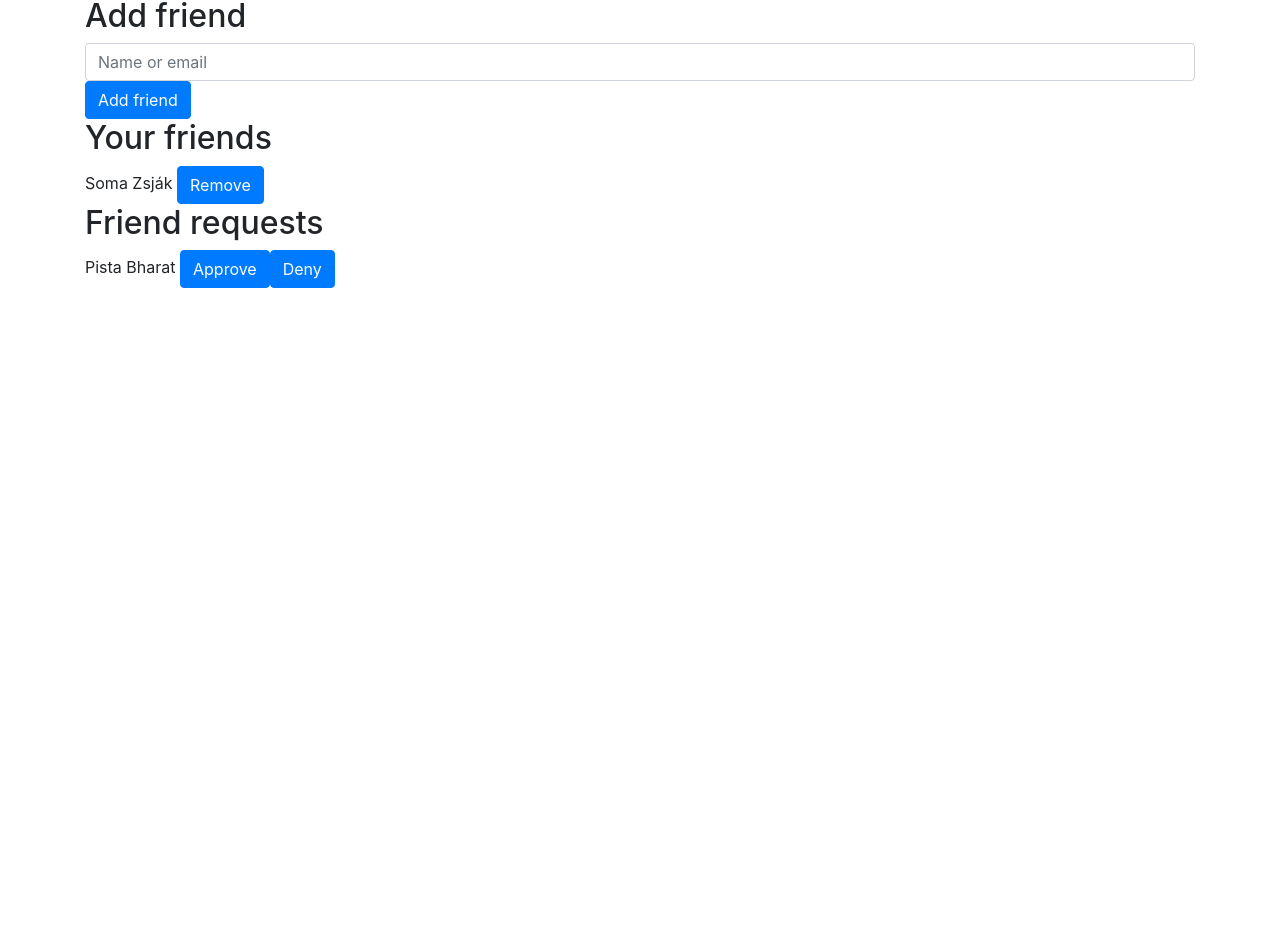
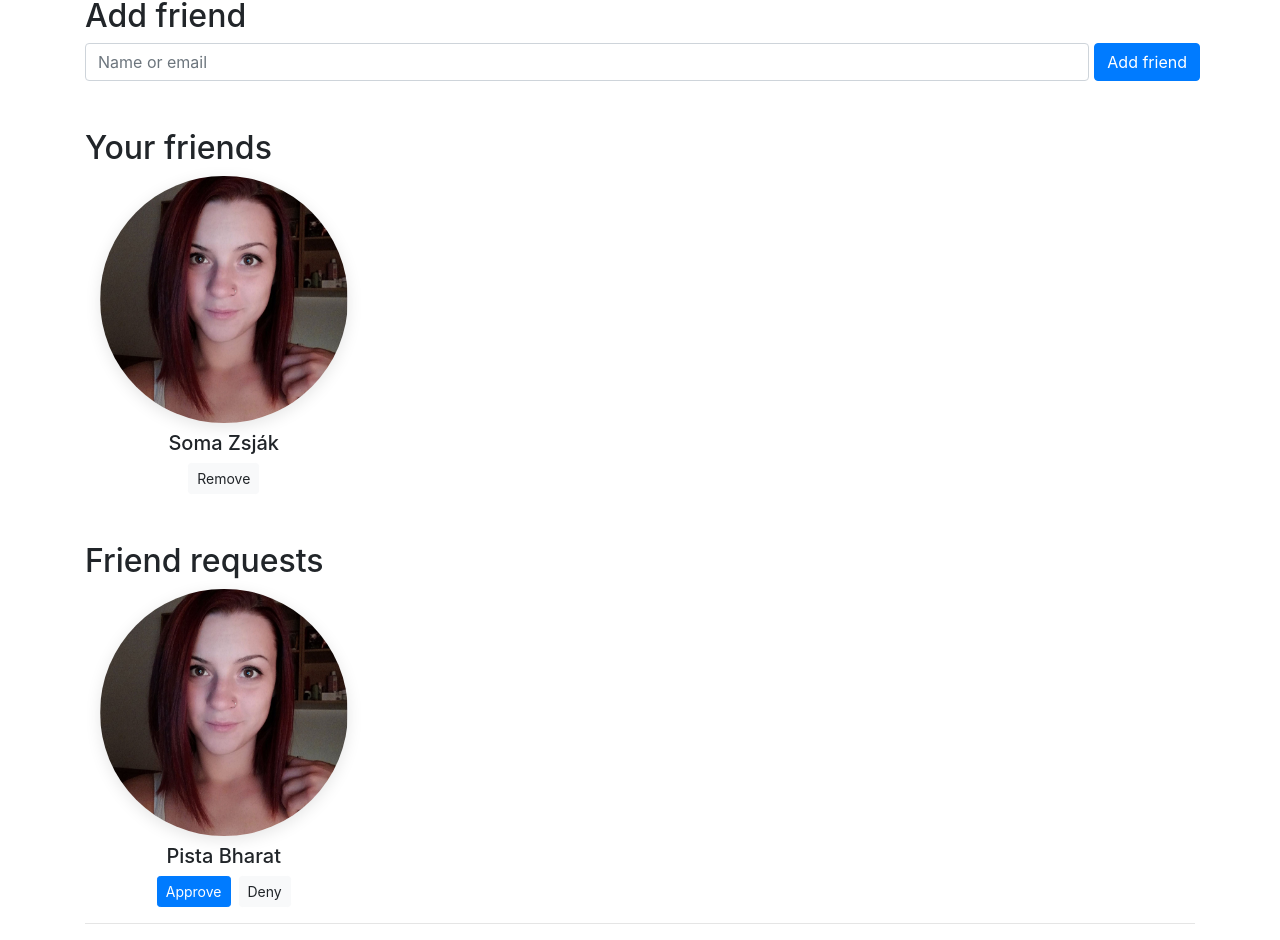
Before and after one commit to LSD2evosoft/medipus-web, an Angular app: page /friends in a window 1280 px wide. Shown: the part 99-1039 px from the top of the page. Before the commit the page ends 800 px from the top, so only its background shows below. Built offline with nearby package versions, Linux system fonts and the light colour scheme.

Commit message:
design fixes on the friends page, on the basic page, on the screenings and on the toplist page

```diff
--- a/src/app/achievements/achievements.component.html
+++ b/src/app/achievements/achievements.component.html
@@ -3,8 +3,45 @@
 </div>
 
 <div class="row mt-4 d-flex">
-    <div class="col-6 m-auto"></div>
-    <img class="img-fluid" src="/assets/achievement_first_screening.svg" />
-    <img class="img-fluid" src="/assets/achievement_what_a_year.svg" />
-    <img class="img-fluid" src="/assets/achievement_titty_guardian.svg" />
+    <div class="col-6 col-sm-4 col-md-3 mb-4">
+        <div class="card">
+            <div class="p-2">
+                <img class="img-fluid" src="/assets/achievement_first_screening.svg" />
+            </div>
+
+            <div class="card-body">
+                <h5 class="card-title">Titty guardian</h5>
+                <p class="card-text">Complete 3 annual mammography screenings in a row</p>
+            </div>
+        </div>
+    </div>
+    <div class="col-6 col-sm-4 col-md-3 mb-4">
+        <div class="card">
+            <div class="p-2">
+                <img class="img-fluid" src="/assets/achievement_what_a_year.svg" />
+            </div>
+
+            <div class="card-body">
+                <h5 class="card-title">Titty guardian</h5>
+                <p class="card-text">Complete 3 annual mammography screenings in a row</p>
+            </div>
+        </div>
+    </div>
+    <div class="col-6 col-sm-4 col-md-3 mb-4">
+        <div class="card">
+            <div class="p-2">
+                <img class="img-fluid" src="/assets/achievement_titty_guardian.svg" />
+            </div>
+
+            <div class="card-body">
+                <h5 class="card-title">Titty guardian</h5>
+                <p class="card-text">Complete 3 annual mammography screenings in a row</p>
+            </div>
+        </div>
+    </div>
+
+
+
+
+
 </div>
--- a/src/app/basicinfo/basicinfo.component.html
+++ b/src/app/basicinfo/basicinfo.component.html
@@ -1,15 +1,36 @@
 <p>basicinfo works!</p>
 
-<p>Birth date</p>
 <div class="row">
-    <div class="col-xs-12 col-md-5 col-lg-4 form-group">
-        <input class="form-control" bsDatepicker #datepickerYMD="bsDatepicker" bsDatepicker
-            [bsConfig]="{ dateInputFormat: 'YYYY-MM-DD' }" [bsValue]="birthDate">
+    <div class="col-12 col-md-6">
+        <div class="form-group">
+            <label>birthDate</label>
+            <input class="form-control" bsDatepicker #datepickerYMD="bsDatepicker" bsDatepicker
+                [bsConfig]="{ dateInputFormat: 'YYYY-MM-DD' }" [bsValue]="birthDate">
+        </div>
     </div>
-    <div class="col-xs-12 col-12 col-md-3 form-group">
-        <button class="btn btn-success" (click)="datepickerYMD.toggle()" [attr.aria-expanded]="datepickerYMD.isOpen"
-            type="button">Select date</button>
+    <div class="col-12 col-md-6">
+        <div class="form-group">
+            <label>Sex</label>
+            <input type="text" class="form-control" [(ngModel)]="sex">
+        </div>
     </div>
+    <div class="col-12 col-md-6">
+        <div class="form-group">
+            <label>Height in cm</label>
+            <input type="text" class="form-control" [(ngModel)]="height">
+        </div>
+    </div>
+    <div class="col-12 col-md-6">
+        <div class="form-group">
+            <label>Weight in kg</label>
+            <input type="text" class="form-control" [(ngModel)]="weight">
+        </div>
+    </div>
+</div>
+
+<!--<div class=" form-group">
+    <button class="btn btn-success" (click)="datepickerYMD.toggle()" [attr.aria-expanded]="datepickerYMD.isOpen"
+        type="button">Select date</button>
 </div>
 
 Sex
@@ -24,5 +45,5 @@ Weight
 <input type="text" [(ngModel)]="weight" /> kg
 <br />
 
-<br />
+-->
 <button class="btn btn-primary" type="submit" (click)="save()">Save</button>
--- a/src/app/friends/friends.component.html
+++ b/src/app/friends/friends.component.html
@@ -1,20 +1,44 @@
 <p>This is the Friends component!</p>
 
 <h2>Add friend</h2>
-<div>
-    <input type="text" placeholder="Name or email" class="form-control" [(ngModel)]="newFriendUserName">
+<div class="form-row">
+    <div class="col">
+        <input type="text" placeholder="Name or email" class="form-control" [(ngModel)]="newFriendUserName">
+    </div>
     <button class="btn btn-primary" (click)="addFriend()">Add friend</button>
 </div>
-<h2>Your friends</h2>
+<h2 class="mt-5">Your friends</h2>
 <div *ngFor="let friend of getFriends()">
-    <div>{{friend.name}}
-        <button class="btn btn-primary" (click)="removeFriend(friend.id)">Remove</button>
+    <div class="col-6 col-sm-4 col-md-3">
+        <div class="avatar" routerLink="/profile">
+            <div class="avatar__container">
+                <img class="avatar__img" src="/assets/lilla.jpg" />
+            </div>
+        </div>
+        <div class="text-center">
+            <h5 class="mt-2">
+                {{friend.name}}
+            </h5>
+            <button class="btn btn-light btn-sm mx-auto" (click)="removeFriend(friend.id)">Remove</button>
+        </div>
     </div>
 </div>
-<h2>Friend requests</h2>
+<h2 class="mt-5">Friend requests</h2>
 <div *ngFor="let request of getFriendRequests()">
-    <div>{{request.name}}
-        <button class="btn btn-primary" (click)="approveRequest(request.id)">Approve</button>
-        <button class="btn btn-primary" (click)="denyRequest(request.id)">Deny</button>
+
+    <div class="col-6 col-sm-4 col-md-3">
+        <div class="avatar" routerLink="/profile">
+            <div class="avatar__container">
+                <img class="avatar__img" src="/assets/lilla.jpg" />
+            </div>
+        </div>
+        <div class="text-center">
+            <h5 class="mt-2">
+                {{request.name}}
+            </h5>
+            <button class="btn btn-primary btn-sm mr-2" (click)="approveRequest(request.id)">Approve</button>
+            <button class="btn btn-light btn-sm" (click)="denyRequest(request.id)">Deny</button>
+        </div>
     </div>
 </div>
+<hr>
--- a/src/app/screenings/screenings.component.html
+++ b/src/app/screenings/screenings.component.html
@@ -19,8 +19,8 @@
     </div>
 </ng-template>
 
-<div class="row" *ngFor="let screening of screenings">
-    <div class="col-lg-3 col-md-3 col-sm-4 col-xs-6 mb-4">
+<div class="row">
+    <div class="col-12 col-sm-6 col-md-4 mb-4" *ngFor="let screening of screenings">
         <div class="card">
             <img class="card-img-top" src="https://i.pinimg.com/originals/8d/20/81/8d2081bfe6b37850990126351a1c556a.png"
                 alt="Card image cap">
--- a/src/app/toplist/toplist.component.html
+++ b/src/app/toplist/toplist.component.html
@@ -1,7 +1,8 @@
 <p>This is the Toplist component!</p>
-
-<button class="btn btn-primary" (click) = "getToplist(true)">Global</button>
-<button class="btn btn-primary" (click) = "getToplist(false)">Friends</button>
+<div class="btn-group mb-4">
+    <button class="btn btn-primary btn-lg" (click) = "getToplist(true)">Global</button>
+    <button class="btn btn-primary btn-lg" (click) = "getToplist(false)">Friends</button>
+</div>
 
 <div *ngIf="isGlobal; else friendList">
     <h2>Top users</h2>
@@ -10,11 +11,13 @@
     <h2>Top friends</h2>
 </ng-template>
 
-<div *ngFor="let topUser of topList" class="toplistCard">
-    <div *ngIf="topUser[0].id == this.datastore.user.id; else others">
-        <h4 class="text-primary">{{topUser[1]}}. {{topUser[0].name}} -  {{topUser[0].healthScore}} HP</h4>
+<div *ngFor="let topUser of topList" class="card my-4">
+    <div class="card-body bg-warning" *ngIf="topUser[0].id == this.datastore.user.id; else others">
+        <h5 class="card-title mb-0">{{topUser[1]}}. {{topUser[0].name}} -  {{topUser[0].healthScore}} HP</h5>
     </div>
     <ng-template #others>
-        <h4>{{topUser[1]}}. {{topUser[0].name}} -  {{topUser[0].healthScore}} HP</h4>
+        <div class="card-body">
+            <h5 class="card-title mb-0">{{topUser[1]}}. {{topUser[0].name}} -  {{topUser[0].healthScore}} HP</h5>
+        </div>
     </ng-template>
 </div>
```
